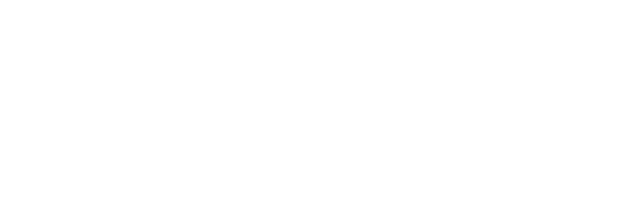
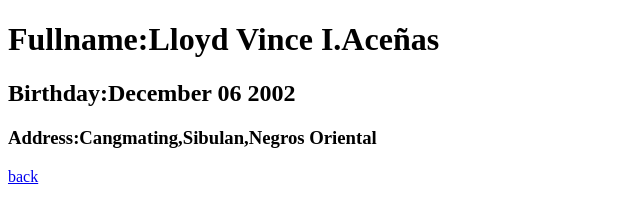
Before and after one commit to liacenas6/liacenas6.github.io, a plain HTML site: page profile.html in a window 1280 px wide. Shown: the whole page, without its empty margins (0-640 px from the left). Drawn offline with Linux system fonts and the light colour scheme.

Commit message:
Update profile.html

```diff
--- a/profile.html
+++ b/profile.html
@@ -6,6 +6,9 @@
     <title></title>
 </head>
 <body>
-
+    <h1>Fullname:Lloyd Vince I.Aceñas</h1>
+    <h2>Birthday:December 06 2002</h2>
+    <h3>Address:Cangmating,Sibulan,Negros Oriental</h3>
+    <a href="index.html.">back</a>
 </body>
 </html>
```
